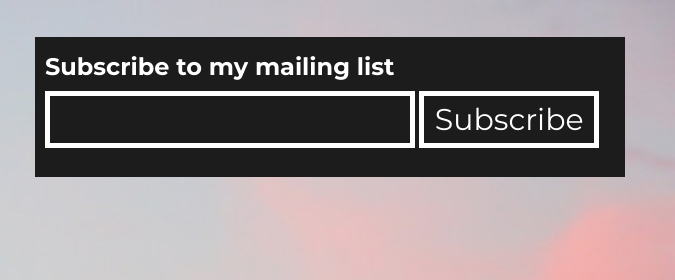
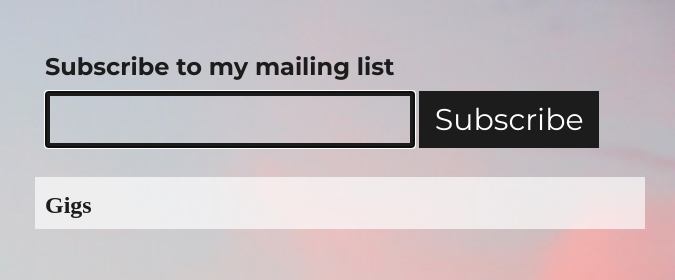
Before and after one commit to ricburton/tmcconnellmusic.com, a plain HTML site: page index.html in a window 1280 px wide. Shown: the top 280 px of the page, 605-1280 px from the left. Drawn offline with nearby package versions, Linux system fonts and the light colour scheme; some packages are replaced by stand-ins of ours; a script that the page names is missing.

Commit message:
Add RSS feed again. Tweak email signup.

```diff
--- a/css/index.css
+++ b/css/index.css
@@ -18,6 +18,7 @@ html {
 }
 @media all and (-webkit-min-device-pixel-ratio: 1.5) {
   body {
+    font-family: 'Montserrat', Arial, sans-serif;
     background-image: url('../images/bg@2x.jpg');
     background-size: 1400px 934px;
   }
@@ -53,6 +54,12 @@ h1 a:hover {
   color: #898989;
 }
 
+h2 {
+  color:#1C1C1C;
+  padding:5px 0 0 0;
+  margin:0px;
+}
+
 h4 {
   font-family: 'Montserrat', Arial, sans-serif;
   font-size: 12px;
@@ -69,7 +76,7 @@ h4 a:hover {
 }
 
 #mc_embed_signup {
-  background:#1C1C1C;
+  background:none;
   font-family: 'Montserrat', Arial, sans-serif;
   color:#ffffff;
   padding:10px;
@@ -79,28 +86,29 @@ h4 a:hover {
 }
 
 #mc_embed_signup h2 {
+  color:#1C1C1C;
   padding:5px 0 0 0;
   margin:0px;
 }
 
 #mc_embed_signup .email {
-  border: 5px solid white;
+  border:5px solid #1C1C1C;
   font-family: 'Montserrat', Arial, sans-serif;
-  font-size: 30px;
-  color: #ffffff;
-  background: #1C1C1C;
-  padding: 5px;
+  font-size:30px;
+  color:#1C1C1C;
+  background: none;
+  padding:5px;
   margin:10px 0px;
   width:370px;
 }
 
 #mc_embed_signup .button {
-  border: 5px solid white;
+  border:5px solid #1C1C1C;
   font-family: 'Montserrat', Arial, sans-serif;
-  font-size: 30px;
-  color: #ffffff;
-  background: #1C1C1C;
-  padding: 5px;
+  font-size:30px;
+  color:#ffffff;
+  background:#1C1C1C;
+  padding:5px;
   margin:10px 0px;
   width:180px;
 }
@@ -110,8 +118,25 @@ h4 a:hover {
 }
 
 #gigs {
-  padding-top:10px;
+  padding:10px;
   width:590px;
+  background-color:rgba(255,255,255,0.66);
+}
+
+.feed-item-title a {
+  color:#1C1C1C;
+  font-size:15px;
+}
+
+.feed-item-desc {
+  color:#1C1C1C;
+  font-size:12px;
+  padding-bottom: 10px;
+  border-bottom: 1px solid #B7AAAC;
+}
+
+.rss2html-note {
+  display:none;
 }
 
 .profiles {
--- a/index.html
+++ b/index.html
@@ -73,7 +73,7 @@
              <h2>Subscribe to my mailing list</h2>
              <div class="mc-field-group">
                <!-- <label for="mce-EMAIL">Your email </label> -->
-               <input type="email" value="" name="EMAIL" class="required email" id="mce-EMAIL">
+               <input type="email" value="" name="EMAIL" class="required email" id="mce-EMAIL" autofocus>
                <input type="submit" value="Subscribe" name="subscribe" id="mc-embedded-subscribe" class="button">
              </div>
              <div id="mce-responses" class="clear">
@@ -83,8 +83,9 @@
            </form>
          </div>
          <div id="gigs">
-           <!--<script type="text/javascript" src="http://output24.rssinclude.com/output?type=js&amp;id=784023&amp;hash=d488d379c8caf69bb12bc2769a1f8588"></script>-->
+          <h2>Gigs</h2>
            <!-- http://acousti.co/feeds/artistid/4068826-tom-mcconnell -->
+           <script id="feed-1390870485858468" type="text/javascript" src="http://rss.bloople.net/?url=http%3A%2F%2Facousti.co%2Ffeeds%2Fartistid%2F4068826-tom-mcconnell&showtitle=false&type=js&id=1390870485858468"></script>
          </div>
     </div>
     <div class="clear"></div>
```
